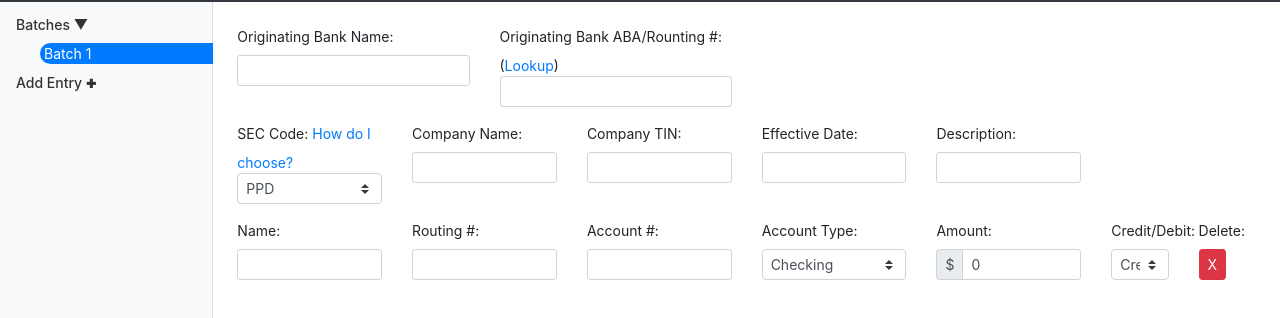
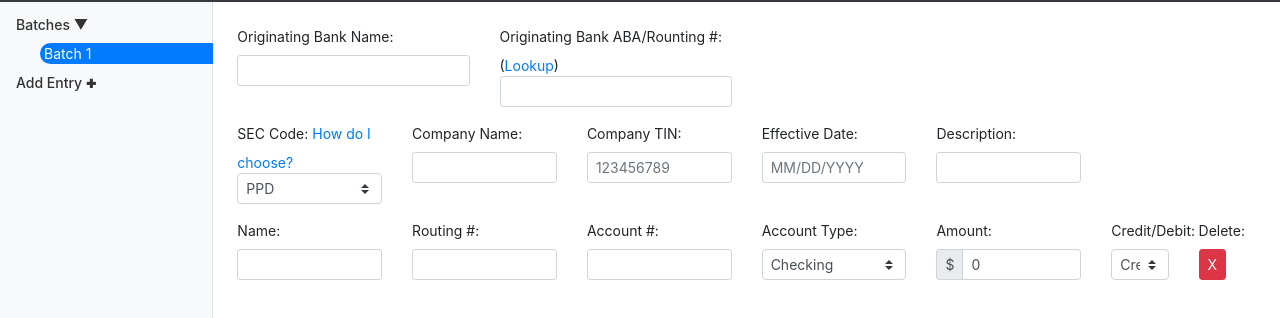
Before and after one commit to thunderblaster/nacha-file-creator, a plain HTML site: page index.html in a window 1280 px wide. Shown: the part 62-380 px from the top of the page. Drawn offline with nearby package versions, Linux system fonts and the light colour scheme.

Commit message:
fix error on long account numbers and add some placeholder text to ensure everything is good.

```diff
--- a/index.html
+++ b/index.html
@@ -152,7 +152,7 @@
 											do I choose?</a>
 										<select class="custom-select custom-select-sm" v-model="batch.sec">
 											<option value="ppd" selected>PPD</option>
-											<option value="ccd" disabled>CCD</option>
+											<option value="ccd">CCD</option>
 										</select>
 									</div>
 								</div>
@@ -167,14 +167,14 @@
 									<div class="form-group has-feedback">
 										<label for="company_tin">Company TIN:</label>
 										<input type="number" class="form-control form-control-sm" id="company_tin"
-											required min="0" max="999999999" required v-model="batch.companytin">
+											required min="0" max="999999999" required v-model="batch.companytin" placeholder="123456789">
 									</div>
 								</div>
 								<div class="col-md-2">
 									<div class="form-group has-feedback">
 										<label for="sec_code">Effective Date:</label>
 										<input type="text" class="form-control form-control-sm" id="effectivedate"
-											v-model="batch.effectivedate" minlength="10" maxlength="10" required>
+											v-model="batch.effectivedate" minlength="10" maxlength="10" required placeholder="MM/DD/YYYY">
 									</div>
 								</div>
 								<div class="col-md-2">
@@ -203,7 +203,7 @@
 								<div class="col-md-2">
 									<div class="form-group has-feedback">
 										<label for="description">Account #:</label>
-										<input type="number" class="form-control form-control-sm" max="999999999"
+										<input type="number" class="form-control form-control-sm" max="9999999999999"
 											min="0" required v-model="entry.account">
 									</div>
 								</div>
```
